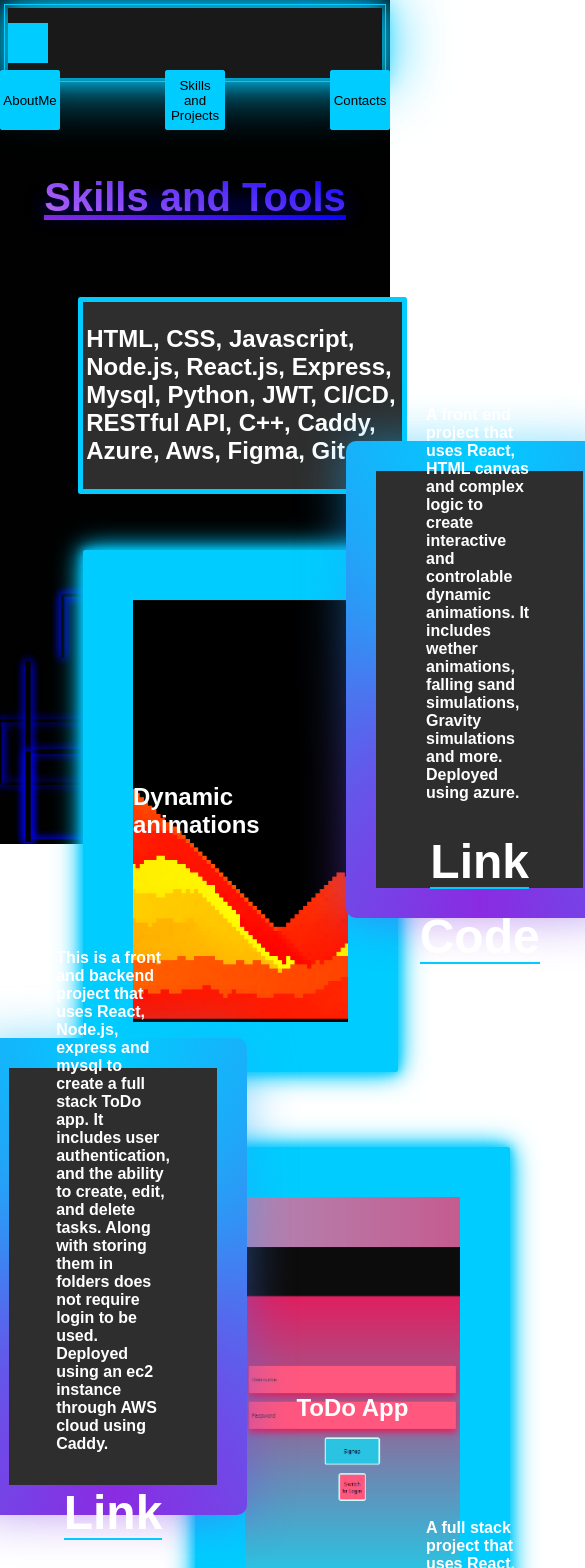
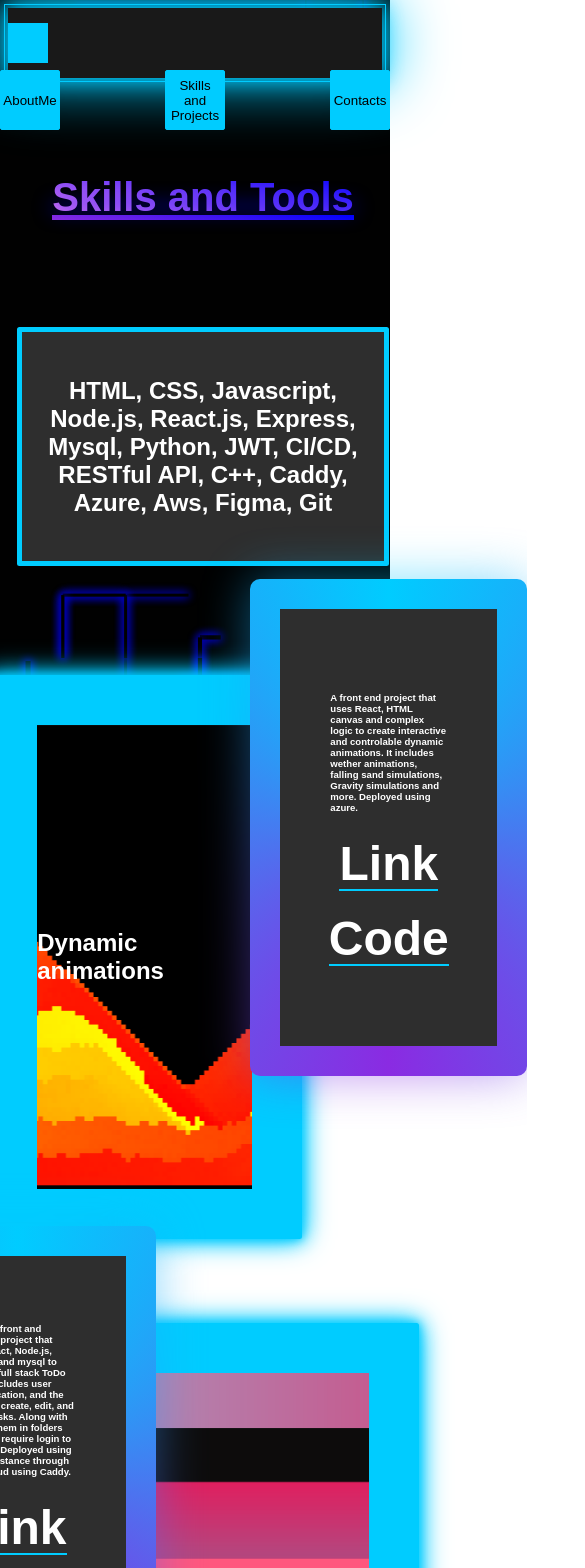
Before and after one commit to TheHeartstriker/Portfolio, a React (Vite) app in the folder Portfolio/: page /skills in a window 390 px wide. Shown: the top 1568 px of the page, 585 px wide, since content can reach past the window. Built offline with nearby package versions, Linux system fonts and the light colour scheme; a web font is replaced by a local one.

Commit message:
Moblie
Made the skill page more mobile friendly and changed the nav bar timing a bit

```diff
--- a/Portfolio/src/Nav.jsx
+++ b/Portfolio/src/Nav.jsx
@@ -15,7 +15,7 @@ function Nav() {
         // Pushes each element slightly down
         span.style.top = `${currentTop + i + 1}px`;
         // Random delay
-        let ranDelay = Math.random() * 0.25;
+        let ranDelay = Math.random() * 0.35;
         span.style.transitionDelay = ranDelay + "s";
       }
     }
--- a/Portfolio/src/Navigate.css
+++ b/Portfolio/src/Navigate.css
@@ -77,20 +77,3 @@ body {
   left: 100%;
   transform: translateX(-100%);
 }
-
-::-webkit-scrollbar {
-  width: 12px; /* Width of the scrollbar */
-}
-
-/* Style the scrollbar thumb (the draggable part) */
-::-webkit-scrollbar-thumb {
-  background-color: var(--neon-blue);
-  border-radius: 10px;
-  border: 2px solid var(--back-round-grey);
-}
-
-/* Style the scrollbar track (the background) */
-::-webkit-scrollbar-track {
-  background-color: var(--back-round-grey);
-  border-radius: 10px;
-}
--- a/Portfolio/src/Pages.jsx/Skill.jsx
+++ b/Portfolio/src/Pages.jsx/Skill.jsx
@@ -3,14 +3,15 @@ import { useState } from "react";
 function Skill() {
   return (
     <>
+      <div className="MainSkillContainer">
         <div className="SkillHeader">
           <h1>Skills and Tools</h1>
         </div>
         <div className="SkillContainer">
           {/* Make bigger */}
           <h2>
-          HTML, CSS, Javascript, Node.js, React.js, Express, Mysql, Python, JWT,
-          CI/CD, RESTful API, C++, Caddy, Azure, Aws, Figma, Git
+            HTML, CSS, Javascript, Node.js, React.js, Express, Mysql, Python,
+            JWT, CI/CD, RESTful API, C++, Caddy, Azure, Aws, Figma, Git
           </h2>
         </div>
 
@@ -45,10 +46,11 @@ function Skill() {
           <div className="ProjectText Project2Text">
             <h4>
               This is a front and backend project that uses React, Node.js,
-            express and mysql to create a full stack ToDo app. It includes user
-            authentication, and the ability to create, edit, and delete tasks.
-            Along with storing them in folders does not require login to be
-            used. Deployed using an ec2 instance through AWS cloud using Caddy.
+              express and mysql to create a full stack ToDo app. It includes
+              user authentication, and the ability to create, edit, and delete
+              tasks. Along with storing them in folders does not require login
+              to be used. Deployed using an ec2 instance through AWS cloud using
+              Caddy.
             </h4>
             <a
               href="https://www.genesistodo.com"
@@ -72,11 +74,11 @@ function Skill() {
           <div className="ProjectText Project3Text">
             <h4>
               A full stack project that uses React, Node.js, express and mysql.
-            Gives the user and overview of their fitness progress tracking total
-            calories burned, time, zones, heartrate along with other metrics. It
-            also includes the abilty to share data with others also using or
-            visiting the application. Deployed using an ec2 instance through AWS
-            cloud using Caddy.
+              Gives the user and overview of their fitness progress tracking
+              total calories burned, time, zones, heartrate along with other
+              metrics. It also includes the abilty to share data with others
+              also using or visiting the application. Deployed using an ec2
+              instance through AWS cloud using Caddy.
             </h4>
             <a
               href="https://www.fgraphs.com"
@@ -94,6 +96,7 @@ function Skill() {
             </a>
           </div>
         </div>
+      </div>
     </>
   );
 }
--- a/Portfolio/src/PagesCss/skill.css
+++ b/Portfolio/src/PagesCss/skill.css
@@ -2,11 +2,18 @@
   --back-round-grey: rgb(46, 46, 46);
   --neon-blue: rgb(0, 204, 255);
 }
-
-.SkillHeader {
+/* Maind container that holds all the elements of the skills page */
+.MainSkillContainer {
   display: flex;
+  position: relative;
   justify-content: center;
   align-items: center;
+  width: 100vw;
+  height: 100%;
+  flex-direction: column;
+}
+/* The text box at the begining of the page */
+.SkillHeader {
   margin-top: 70px;
   margin-bottom: 30px;
 }
@@ -34,21 +41,19 @@
   position: absolute;
   box-shadow: 0 -10px 20px rgba(0, 4, 255, 0.9);
 }
-
+/* Container of known/learned skills */
 .SkillContainer {
-  display: flex;
-  justify-content: center;
-  align-items: center;
   position: relative;
   color: white;
-  margin: 50px;
+  text-align: center;
+  margin: 50px auto;
   width: 80vw;
-  left: 5vw;
-  padding: 1%;
+  padding: 25px;
   border-radius: 2.5px;
   background: var(--back-round-grey);
   border: 5px solid var(--neon-blue);
 }
+/* The box the containers the image */
 .ProjectBase {
   display: flex;
   justify-content: center;
@@ -56,18 +61,18 @@
   position: relative;
   color: white;
   background-color: var(--back-round-grey);
-
   margin: 75px;
   margin-top: 15%;
-  height: 50vh;
+  height: 55vh;
   width: 55vw;
+  right: 15%;
   border: 50px solid var(--neon-blue);
   border-radius: 2.5px;
   z-index: 0;
   box-shadow: 0 0 10px var(--neon-blue), 0 0 20px var(--neon-blue),
     0 0 30px var(--neon-blue);
 }
-
+/* The offset and the iamges themselfs */
 .Project1 {
   background-image: url("../Images/DynamicPortfolio.png");
   background-size: cover;
@@ -76,7 +81,7 @@
 }
 
 .Project2 {
-  left: 30%;
+  left: 15%;
   background-image: url("../Images/ToDoPortfolio.png");
   background-size: cover;
   background-position: center;
@@ -89,7 +94,7 @@
   background-position: center;
   background-repeat: no-repeat;
 }
-
+/* The text box its postioned around projectbase with a offset using absolute */
 .ProjectText {
   display: flex;
   justify-content: center;
@@ -98,13 +103,14 @@
   position: absolute;
   color: white;
   background-color: var(--back-round-grey);
+  font-size: 1.1vw;
 
-  width: 50%;
-  height: 75%;
+  width: 30vw;
+  height: 40vh;
   padding: 50px;
   margin: 50px;
 }
-
+/* Specfic offset occording to their locations */
 .Project1Text {
   bottom: 20%;
   left: 90%;
@@ -121,6 +127,7 @@
 }
 /* Css hover over links */
 .ProjectText h3 {
+  font-size: 5rem;
   position: relative;
   display: inline-block;
   background: linear-gradient(to bottom, var(--neon-blue) 0%, violet 100%);
@@ -171,3 +178,20 @@
   filter: blur(1.5rem);
   opacity: 0.5;
 }
+
+@media (max-width: 768px) {
+  .ProjectBase {
+    margin: 25px;
+    margin-top: 15%;
+    height: 55vh;
+    width: 55vw;
+    right: 15%;
+  }
+
+  .ProjectText {
+    font-size: 0.6rem;
+  }
+  .ProjectText h3 {
+    font-size: 3rem;
+  }
+}
```
Lines whose indentation alone changed are shown as unchanged.
